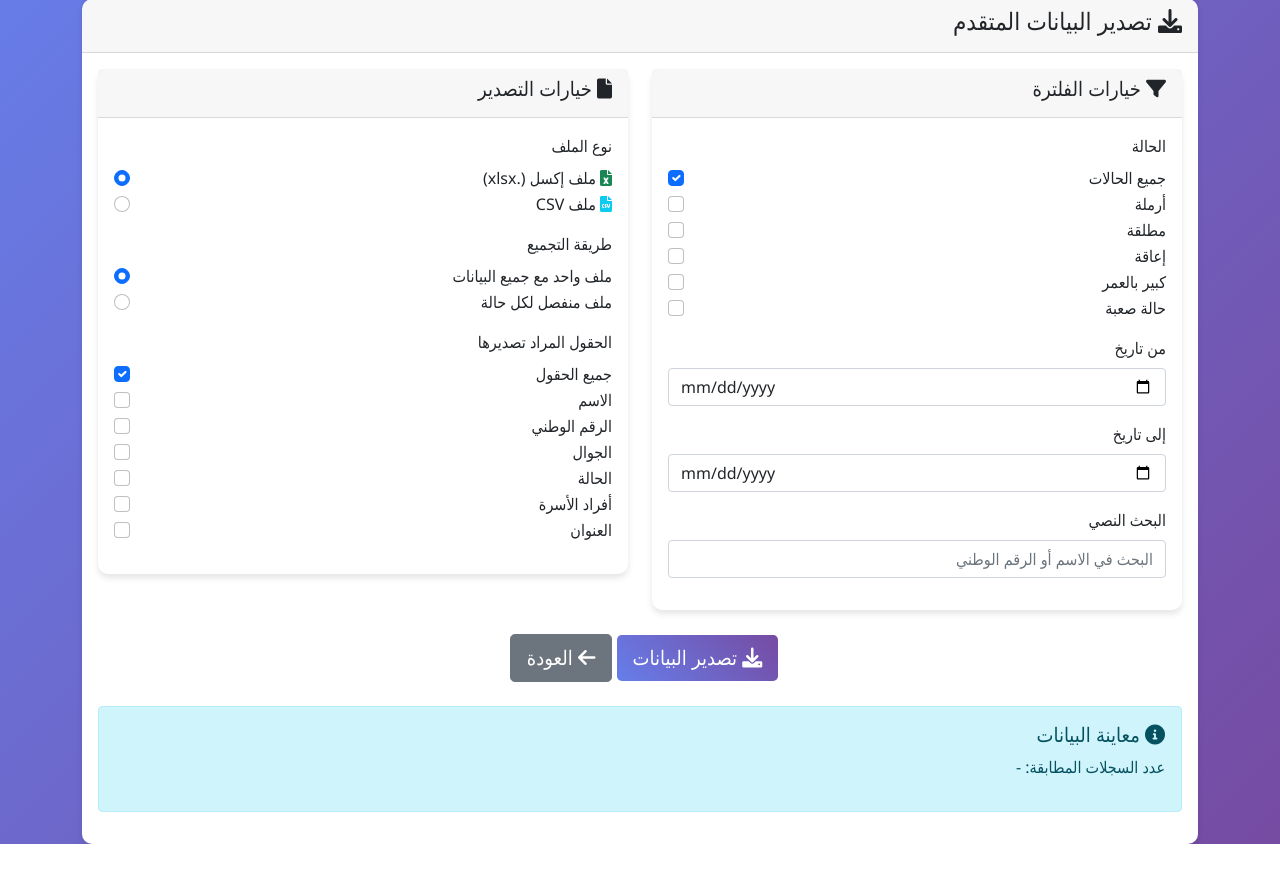
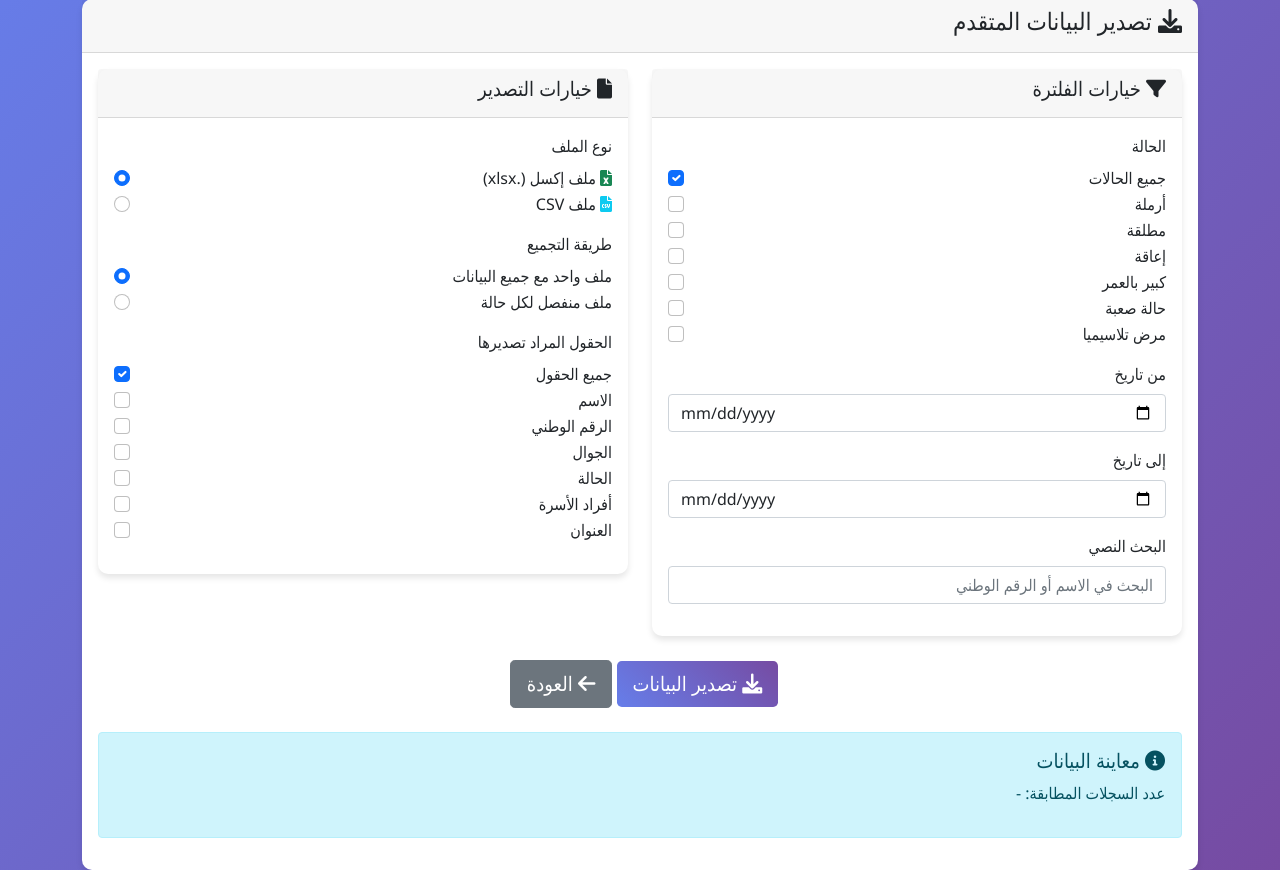
Before and after one commit to nourrod0/Db, a Flask app: page /export in a window 1280 px wide. Shown: the part 81-951 px from the top of the page. Before the commit the page ends 925 px from the top, so only its background shows below. Run offline with Flask 3, Linux system fonts and the light colour scheme; a user stored in the database is signed in; data comes from the database, SQL or seed files in the repository.

Commit message:
Add files via upload

```diff
--- a/templates/add_citizen.html
+++ b/templates/add_citizen.html
@@ -41,6 +41,7 @@
                                 <option value="اعاقة">إعاقة</option>
                                 <option value="كبير بالعمر">كبير بالعمر</option>
                                 <option value="حالة صعبة">حالة صعبة</option>
+                                <option value="مرض تلاسيميا">مرض تلاسيميا</option>
                             </select>
                         </div>
                     </div>
--- a/templates/edit_citizen.html
+++ b/templates/edit_citizen.html
@@ -42,6 +42,7 @@
                                 <option value="اعاقة" {{ 'selected' if citizen[4] == 'اعاقة' }}>إعاقة</option>
                                 <option value="كبير بالعمر" {{ 'selected' if citizen[4] == 'كبير بالعمر' }}>كبير بالعمر</option>
                                 <option value="حالة صعبة" {{ 'selected' if citizen[4] == 'حالة صعبة' }}>حالة صعبة</option>
+                                <option value="مرض تلاسيميا" {{ 'selected' if citizen[4] == 'مرض تلاسيميا' }}>مرض تلاسيميا</option>
                             </select>
                         </div>
                     </div>
--- a/templates/export.html
+++ b/templates/export.html
@@ -55,6 +55,12 @@
                                             <input class="form-check-input status-filter" type="checkbox" value="حالة صعبة" id="difficult" name="status">
                                             <label class="form-check-label" for="difficult">
                                                 حالة صعبة
+                                            </label>
+                                        </div>
+                                        <div class="form-check">
+                                            <input class="form-check-input status-filter" type="checkbox" value="مرض تلاسيميا" id="thalassemia" name="status">
+                                            <label class="form-check-label" for="thalassemia">
+                                                مرض تلاسيميا
                                             </label>
                                         </div>
                                     </div>
--- a/templates/view_citizens.html
+++ b/templates/view_citizens.html
@@ -33,6 +33,7 @@
                             <option value="اعاقة" {{ 'selected' if status_filter == 'اعاقة' }}>إعاقة</option>
                             <option value="كبير بالعمر" {{ 'selected' if status_filter == 'كبير بالعمر' }}>كبير بالعمر</option>
                             <option value="حالة صعبة" {{ 'selected' if status_filter == 'حالة صعبة' }}>حالة صعبة</option>
+                            <option value="مرض تلاسيميا" {{ 'selected' if status_filter == 'مرض تلاسيميا' }}>مرض تلاسيميا</option>
                         </select>
                     </div>
                     <div class="col-md-2">
```
